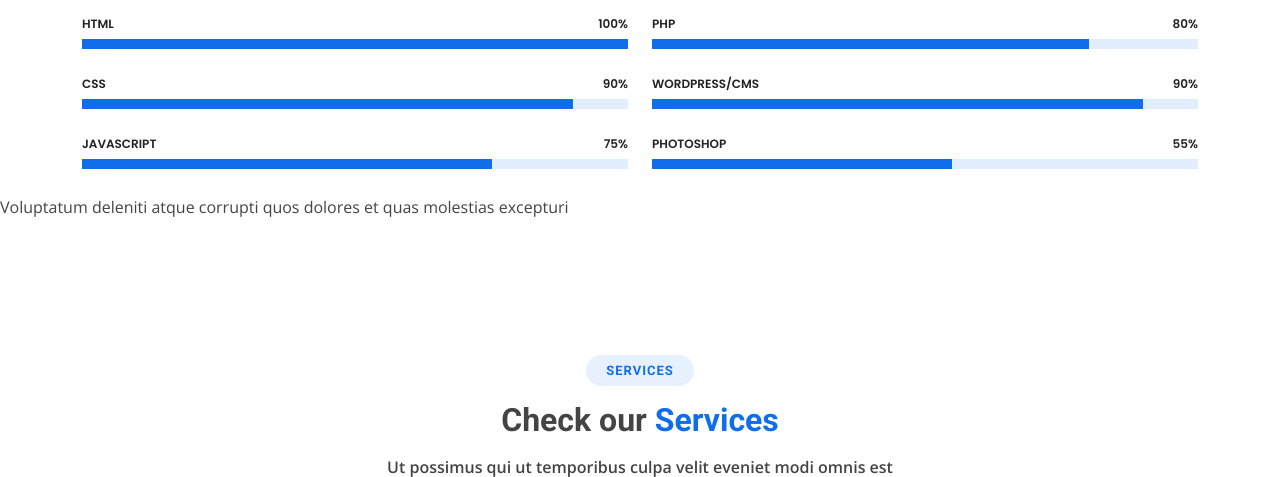
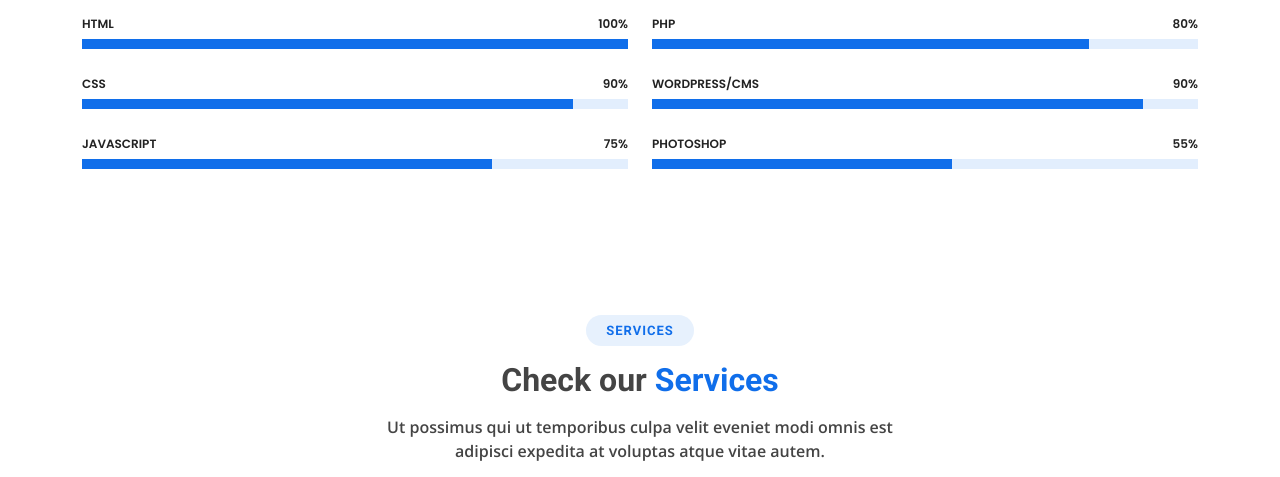
Before and after one commit to wahidustoz/school39, an ASP.NET Core app: page / in a window 1280 px wide. Shown: the part 2474-2951 px from the top of the page. Run offline with ASP.NET Core 8, Linux system fonts and the light colour scheme; style sheets or scripts are compiled from the project's sources.

Commit message:
Updated HeaderComponent.razor and SkillsComponent

```diff
--- a/src/School39.Landing/Components/SkillsComponent.razor
+++ b/src/School39.Landing/Components/SkillsComponent.razor
@@ -69,8 +69,5 @@
         </div>
 
     </div>
-    <p>Voluptatum deleniti atque corrupti quos dolores et quas molestias
-        excepturi
-    </p>
 </section>
 <!-- End Skills Section -->
```
